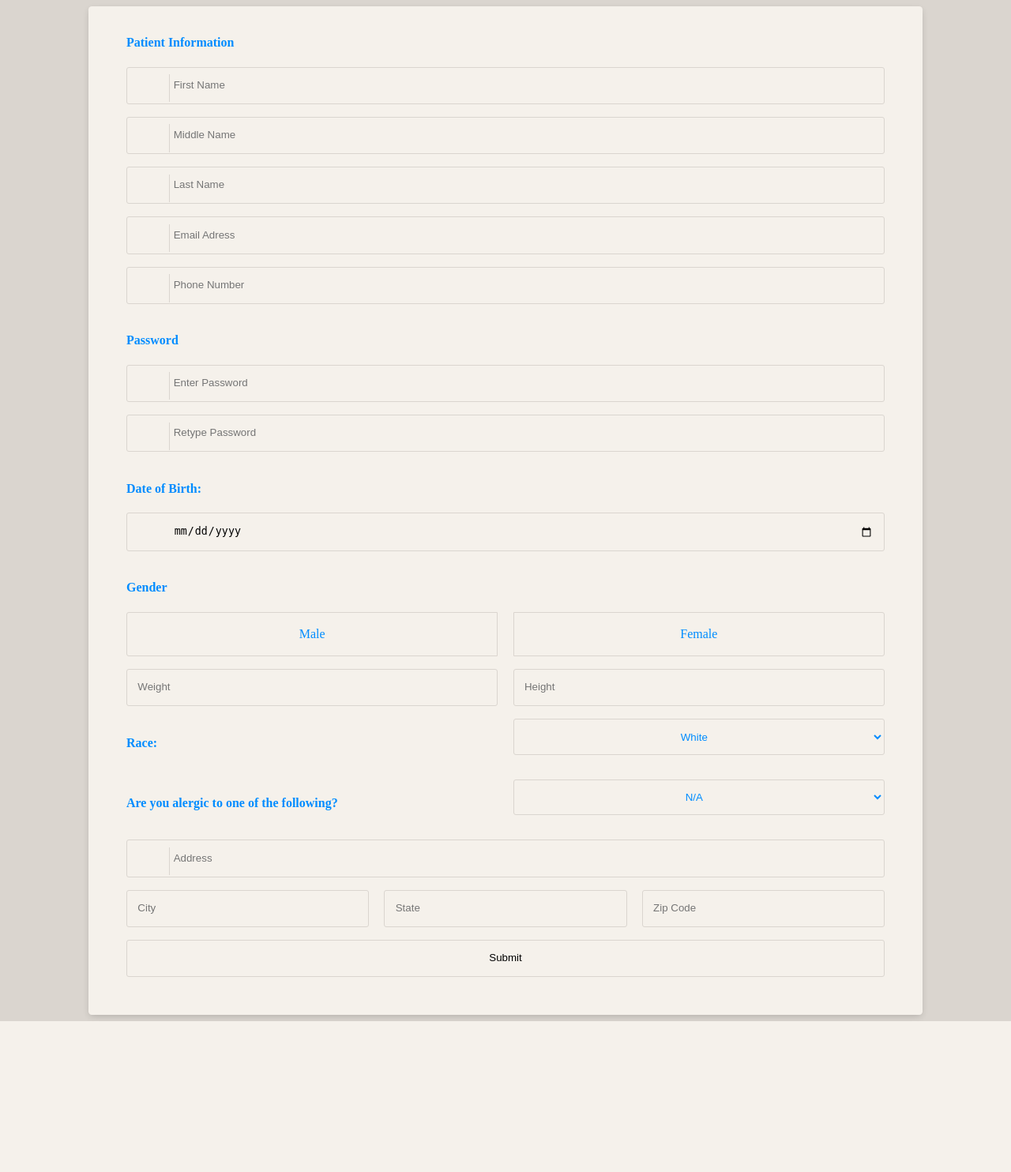
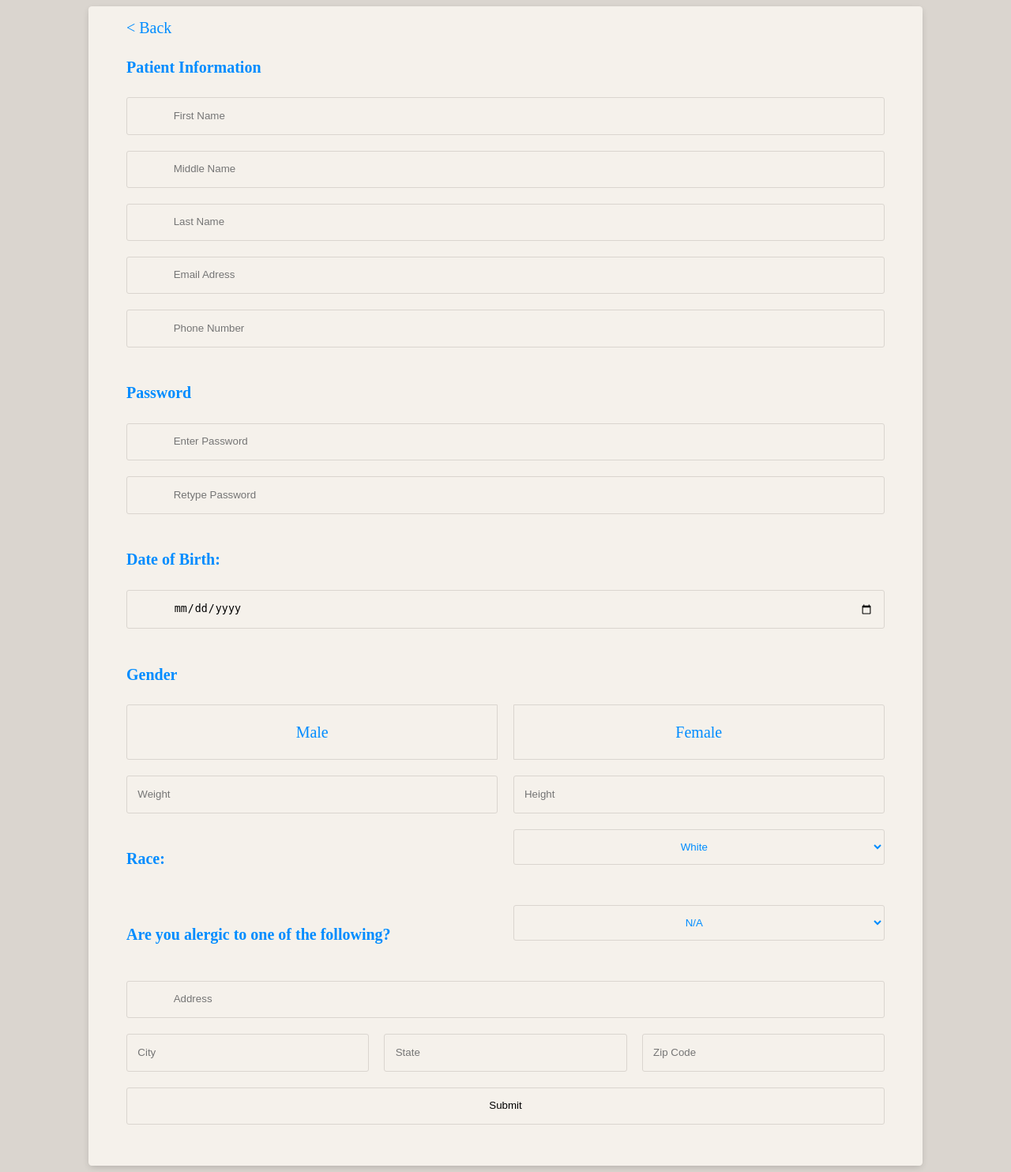
Before and after one commit to cosc3380-t15/medical-db-t15, a PHP site: page /index/register.html in a window 1280 px wide. Shown: the whole page at 79% size. Before the commit the page ends 1293 px from the top, so only its background shows below. Run offline with PHP 8.4, Linux system fonts and the light colour scheme; some web fonts are replaced.

Commit message:
navigation

```diff
--- a/index/patient-create-profile.html
+++ b/index/patient-create-profile.html
@@ -214,6 +214,7 @@
             var pw2 = document.getElementById("pwc").value;
 
             if(pw1 == pw2) {
+                alert("Account Created Successfully!");
                 return true;
             } else {
                 alert("Passwords do not match!");
--- a/index/register.html
+++ b/index/register.html
@@ -97,6 +97,7 @@
 
 
     <div class="container-form11">
+        <a href="login.html">< Back<a>
         <form action="/backend/create_pat_profile.php" method="post" onsubmit="return Validate();">
             <div class="row">
                 <h4>Patient Information</h4>
--- a/index/styles/form.css
+++ b/index/styles/form.css
@@ -158,7 +158,7 @@ select option {
   text-align: center;
   pointer-events: none;
 }
-.input-group-icon .input-icon:after {
+/* .input-group-icon .input-icon:after {
   position: absolute;
   top: 0.6em;
   bottom: 0.6em;
@@ -171,7 +171,7 @@ select option {
   -o-transition: 200ms ease-in-out;
   transition: 200ms ease-in-out;
   transition: all 200ms ease-in-out;
-}
+} */
 .input-group-icon .input-icon i {
   -webkit-transition: 200ms ease-in-out;
   -moz-transition: 200ms ease-in-out;
@@ -186,6 +186,11 @@ select option {
   background-color: var(--lighter);
   border-radius: 4.2px;
   box-shadow: 0px 3px 10px -2px rgba(0, 0, 0, 0.2);
+}
+.container-form11 a {
+  font-size: 1.25em;
+  text-decoration: none;
+  color: var(--main);
 }
 .row {
   zoom: 1;
```
